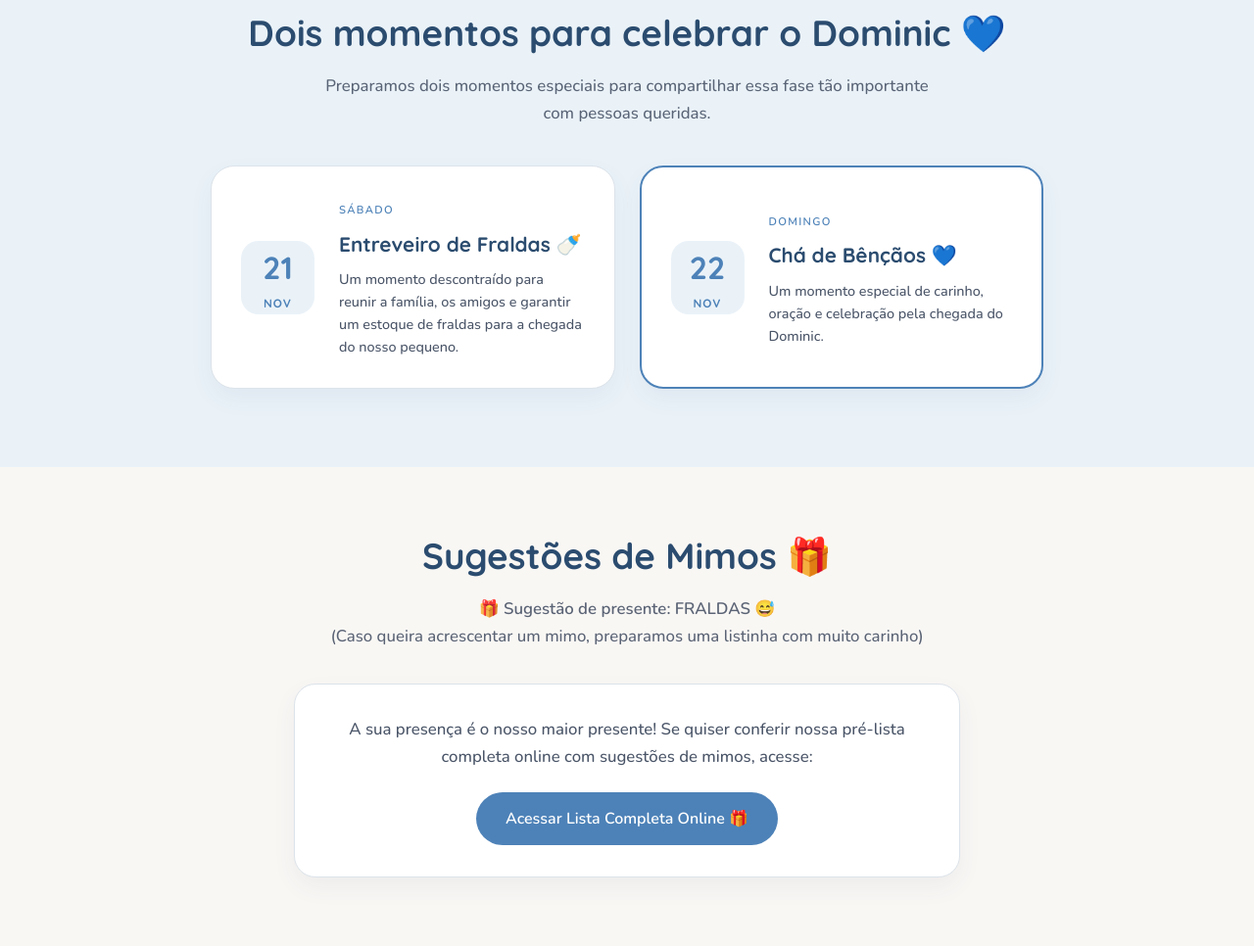
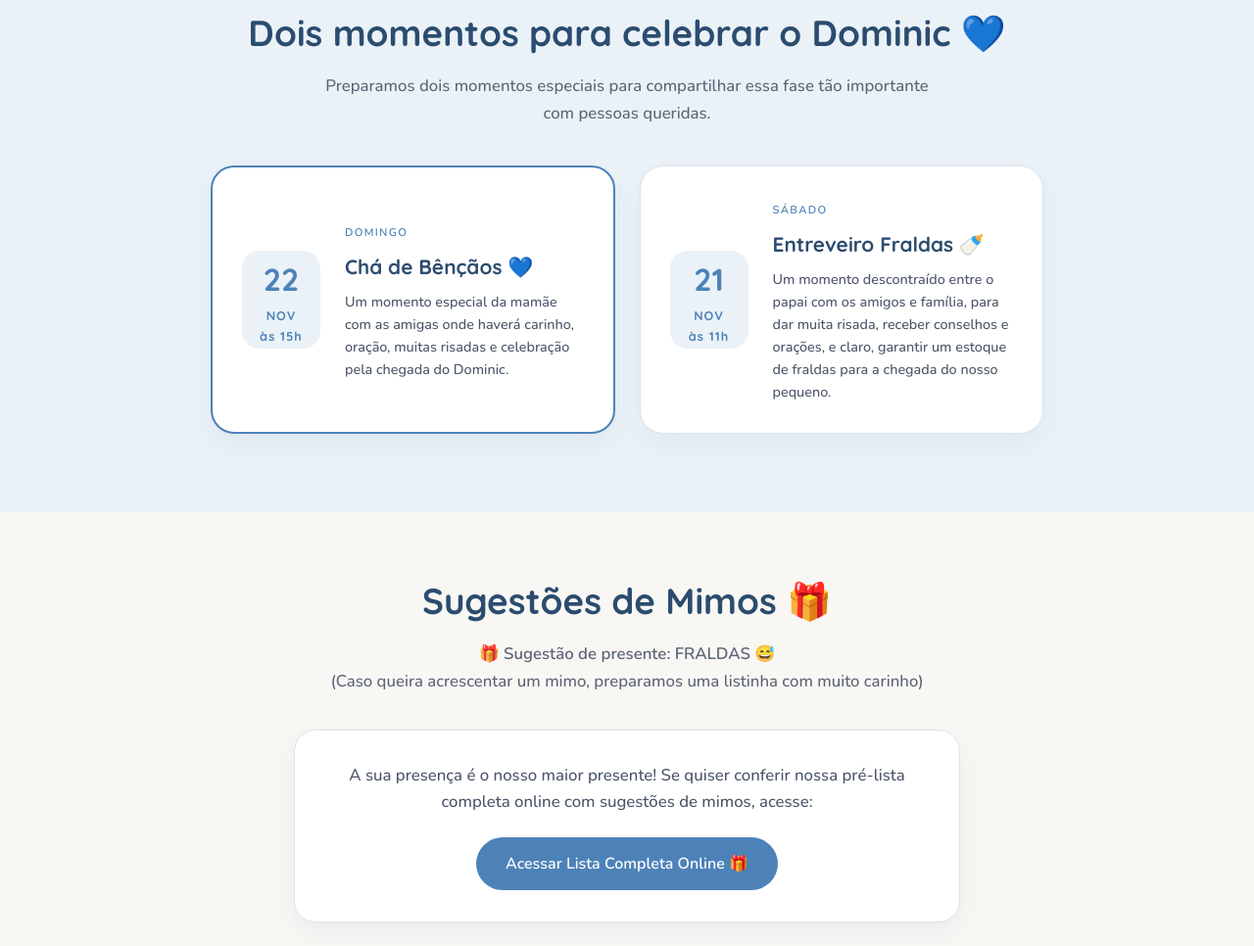
Before and after one commit to Manu21avila/cha-do-dominic, a plain HTML site: page index.html in a window 1280 px wide. Shown: the part 1747-2713 px from the top of the page at 98% size. Drawn offline with nearby package versions, Linux system fonts and the light colour scheme.

Commit message:
Ajustando tipografia suave no site todo

```diff
--- a/css/style.css
+++ b/css/style.css
@@ -201,8 +201,8 @@ footer { padding: 30px 20px; background: var(--azul-claro); font-size: 0.95rem;
 }
 
 .evento-data {
-    min-width: 75px;
-    height: 75px;
+    min-width: 80px;
+    height: 100px;
     display: flex;
     flex-direction: column;
     justify-content: center;
@@ -215,7 +215,7 @@ footer { padding: 30px 20px; background: var(--azul-claro); font-size: 0.95rem;
 }
 
 .evento-data span {
-    font-size: 0.75rem;
+    font-size: 0.80rem;
     letter-spacing: 0.08em;
 }
 
--- a/index.html
+++ b/index.html
@@ -95,37 +95,7 @@
             essa fase tão importante com pessoas queridas.
         </p>
 
-
         <div class="eventos-grid">
-
-            <!-- ENTREVEIRO -->
-            <article class="evento-card">
-
-                <div class="evento-data">
-                    21
-                    <span>NOV</span>
-                </div>
-
-                <div class="evento-conteudo">
-
-                    <span class="evento-tag">
-                        SÁBADO
-                    </span>
-
-                    <h3>
-                        Entreveiro de Fraldas 🍼
-                    </h3>
-
-                    <p>
-                        Um momento descontraído para reunir a família,
-                        os amigos e garantir um estoque de fraldas
-                        para a chegada do nosso pequeno.
-                    </p>
-
-                </div>
-
-            </article>
-
 
             <!-- CHÁ DE BÊNÇÃOS -->
             <article class="evento-card destaque">
@@ -133,6 +103,7 @@
                 <div class="evento-data">
                     22
                     <span>NOV</span>
+                    <span>às 15h</span>
                 </div>
 
                 <div class="evento-conteudo">
@@ -146,8 +117,36 @@
                     </h3>
 
                     <p>
-                        Um momento especial de carinho, oração e
+                        Um momento especial da mamãe com as amigas onde haverá carinho, oração, muitas risadas e
                         celebração pela chegada do Dominic.
+                    </p>
+
+                </div>
+
+            </article>
+
+            <!-- ENTREVEIRO -->
+            <article class="evento-card">
+
+                <div class="evento-data">
+                    21
+                    <span>NOV</span>
+                    <span>às 11h</span>
+                </div>
+
+                <div class="evento-conteudo">
+
+                    <span class="evento-tag">
+                        SÁBADO
+                    </span>
+
+                    <h3>
+                        Entreveiro Fraldas 🍼
+                    </h3>
+
+                    <p>
+                        Um momento descontraído entre o papai com os amigos e família, para dar muita risada, receber conselhos e orações, e claro, garantir um estoque de fraldas
+                        para a chegada do nosso pequeno.
                     </p>
 
                 </div>
```
